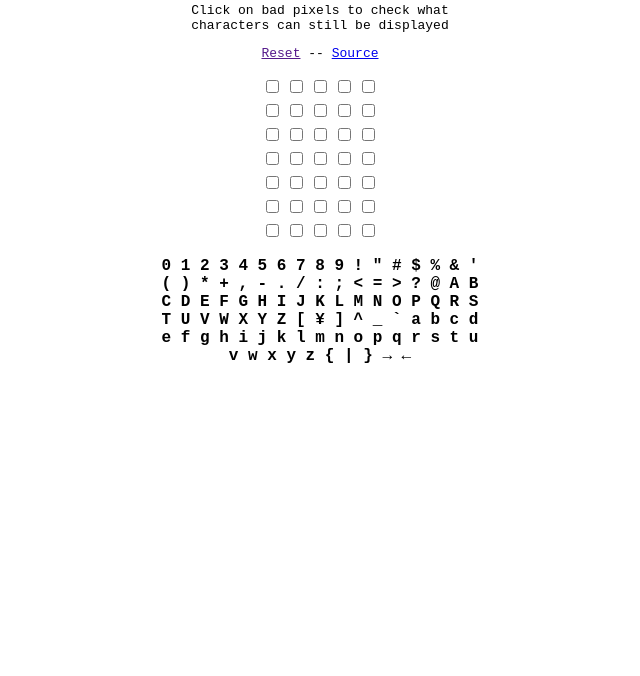
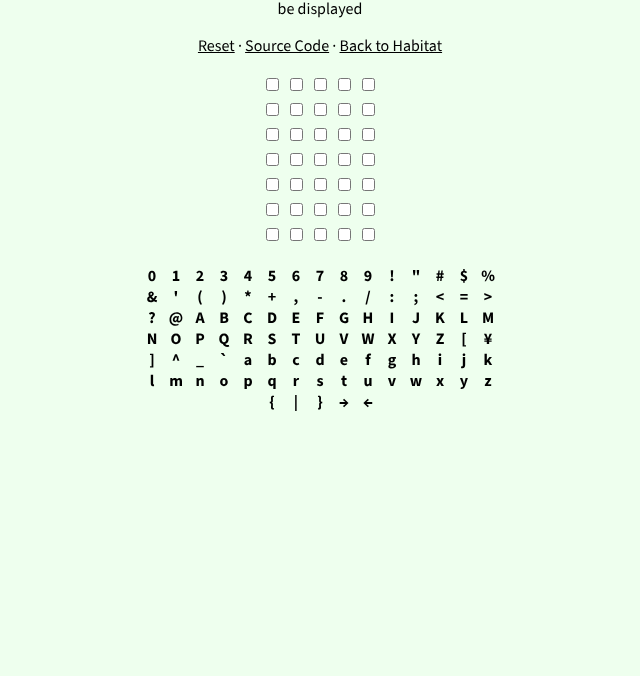
Before and after one commit to habitatofmatt/bad-pixels, a website: page index.html in a window 1280 px wide. Shown: the part 124-800 px from the top of the page, without its empty margins (320-960 px from the left). Drawn offline with Linux system fonts and the light colour scheme.

Commit message:
Use the same stylesheet as on index page

```diff
--- /dev/null
+++ b/assets/index.css
@@ -0,0 +1,49 @@
+@font-face {
+  font-family: "Source Sans";
+  src: url("SourceSans3VF-Upright.otf.woff2");
+}
+
+@font-face {
+  font-family: "Source Sans";
+  font-style: italic;
+  src: url("SourceSans3VF-Italic.otf.woff2");
+}
+
+body {
+  background-color: #efe;
+  color: #000;
+  font-family: "Source Sans", sans-serif;
+  margin: 0 auto;
+  padding: 1rem;
+}
+
+a {
+  color: #000;
+}
+
+h1 {
+  font-weight: normal;
+}
+
+/* Customizations */
+
+body {
+  max-width: 360px;
+  text-align: center;
+}
+
+table {
+  margin: 0 auto;
+}
+
+.bad {
+  display: inline-block;
+  opacity: 0.25;
+  width: 1.5rem;
+}
+
+.good {
+  display: inline-block;
+  font-weight: bold;
+  width: 1.5rem;
+}
--- a/index.html
+++ b/index.html
@@ -3,37 +3,17 @@
   <head>
     <title>HD44780 Bad Pixels Tester</title>
     <meta charset="utf-8" />
-    <style>
-      body {
-        font-family: monospace;
-        margin: 0 auto;
-        max-width: 320px;
-        padding: 2rem;
-        text-align: center;
-      }
-
-      table {
-        margin: 0 auto;
-      }
-
-      span.good {
-        font-size: 1rem;
-        font-weight: bold;
-      }
-
-      span.bad {
-        color: lightgray;
-        font-size: 1rem;
-        font-weight: bold;
-      }
-    </style>
+    <meta name="viewport" content="width=device-width, initial-scale=1" />
+    <link rel="stylesheet" href="assets/index.css" type="text/css" />
+    <link rel="shortcut icon" href="assets/favicon.svg" type="application/svg+xml" />
   </head>
   <body>
     <h1>HD44780 Bad Pixels Tester</h1>
     <p>Click on bad pixels to check what characters can still be displayed</p>
     <p>
-      <a href="">Reset</a> --
-      <a href="https://github.com/habitatofmatt/bad-pixels" target="_blank">Source</a>
+      <a href="">Reset</a> &middot;
+      <a href="https://github.com/habitatofmatt/bad-pixels" target="_blank">Source Code</a> &middot;
+      <a href="/">Back to Habitat</a>
     </p>
     <script type="text/javascript">
       /* Patterns from https://github.com/jazz-soft/char-lcd */
@@ -142,9 +122,7 @@
         outputText.textContent = "";
 
         const inputBitArray = [...checkboxTable.children].map((row) =>
-          [...row.children]
-            .map((cell) => cell.firstChild.checked)
-            .reduce((total, current) => (total << 1) + current)
+          [...row.children].map((cell) => cell.firstChild.checked).reduce((total, current) => (total << 1) + current)
         );
 
         for (const [label, bitArray] of Object.entries(patterns)) {
```
Also changed, not shown: assets/SourceSans3VF-Italic.otf.woff2 (added), assets/SourceSans3VF-Upright.otf.woff2 (added), assets/favicon.svg (added), 1 other file.
